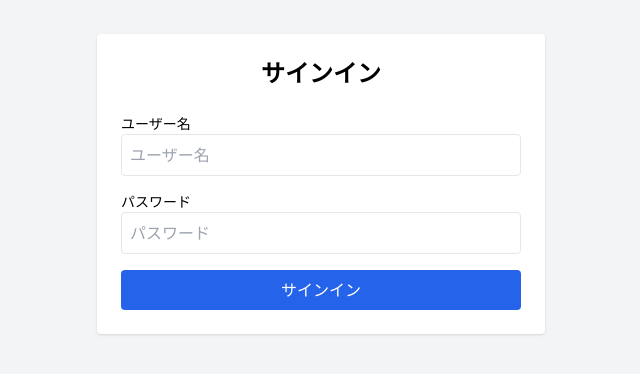
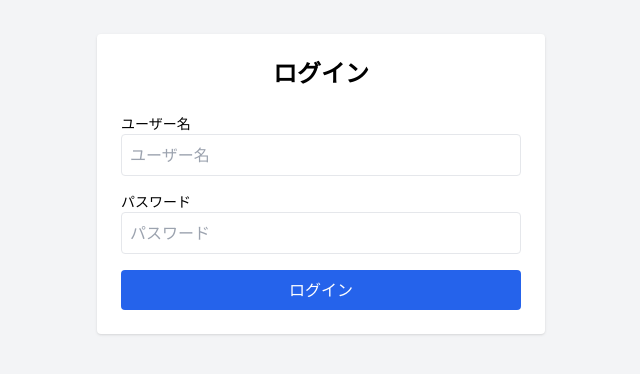
Before and after one commit to watanabe-1/quiz-app, a Next.js app: page /auth/login in a window 1280 px wide. Shown: the part 216-590 px from the top of the page, without its empty margins (319-959 px from the left). Built offline with nearby package versions, Linux system fonts and the light colour scheme; no server answers.

Commit message:
update: 認証ページの用語を「サインアウト」から「ログアウト」に変更

```diff
--- a/src/app/admin/[qualification]/[grade]/[year]/page.tsx
+++ b/src/app/admin/[qualification]/[grade]/[year]/page.tsx
@@ -36,7 +36,7 @@ const YearAdminPage = async (props: { params: Params }) => {
           {qualification} - {grade} - {year} の管理
         </h1>
         <Link href="/api/auth/signout" className="text-sm underline">
-          サインアウト
+          ログアウト
         </Link>
       </header>
       <main className="p-6">
--- a/src/app/admin/[qualification]/[grade]/page.tsx
+++ b/src/app/admin/[qualification]/[grade]/page.tsx
@@ -30,7 +30,7 @@ const QualificationAdminPage = async (props: { params: Params }) => {
       <header className="flex items-center justify-between bg-gray-800 p-4 text-white">
         <h1 className="text-2xl font-bold">{qualification} の管理</h1>
         <Link href="/api/auth/signout" className="text-sm underline">
-          サインアウト
+          ログアウト
         </Link>
       </header>
       <main className="p-6">
--- a/src/app/admin/[qualification]/page.tsx
+++ b/src/app/admin/[qualification]/page.tsx
@@ -24,7 +24,7 @@ const QualificationAdminPage = async (props: { params: Params }) => {
       <header className="flex items-center justify-between bg-gray-800 p-4 text-white">
         <h1 className="text-2xl font-bold">{qualification} の管理</h1>
         <Link href="/api/auth/signout" className="text-sm underline">
-          サインアウト
+          ログアウト
         </Link>
       </header>
       <main className="p-6">
--- a/src/app/auth/login/page.tsx
+++ b/src/app/auth/login/page.tsx
@@ -32,7 +32,7 @@ const LogInForm = () => {
   return (
     <div className="flex min-h-screen items-center justify-center bg-gray-100">
       <div className="w-full max-w-md rounded bg-white p-6 shadow">
-        <h1 className="mb-6 text-center text-2xl font-bold">サインイン</h1>
+        <h1 className="mb-6 text-center text-2xl font-bold">ログイン</h1>
         {error && (
           <div className="mb-4 rounded bg-red-100 p-3 text-red-700">
             {error}
@@ -80,7 +80,7 @@ const LogInForm = () => {
             }`}
             disabled={isPending}
           >
-            {isPending ? "サインイン中..." : "サインイン"}
+            {isPending ? "ログイン中..." : "ログイン"}
           </button>
         </form>
       </div>
```
